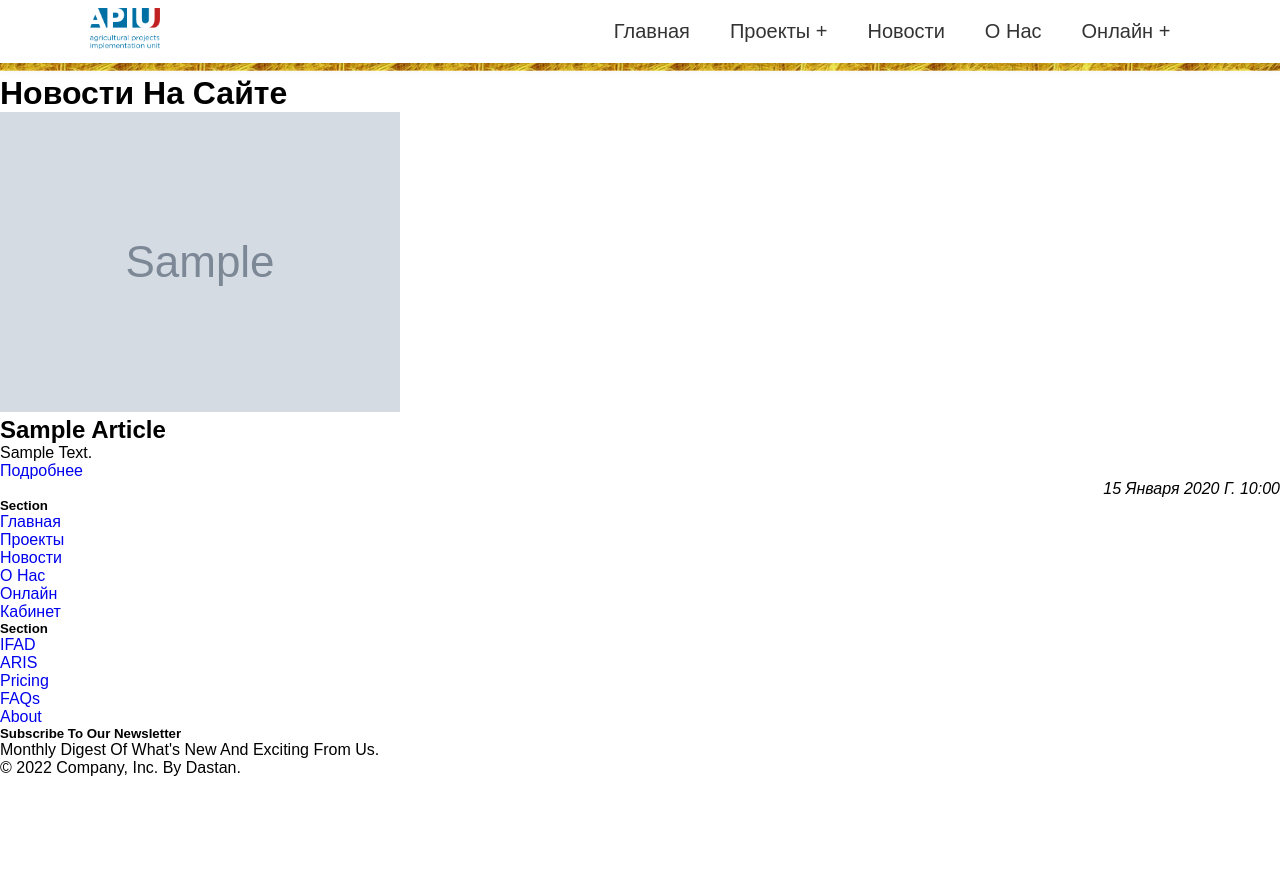
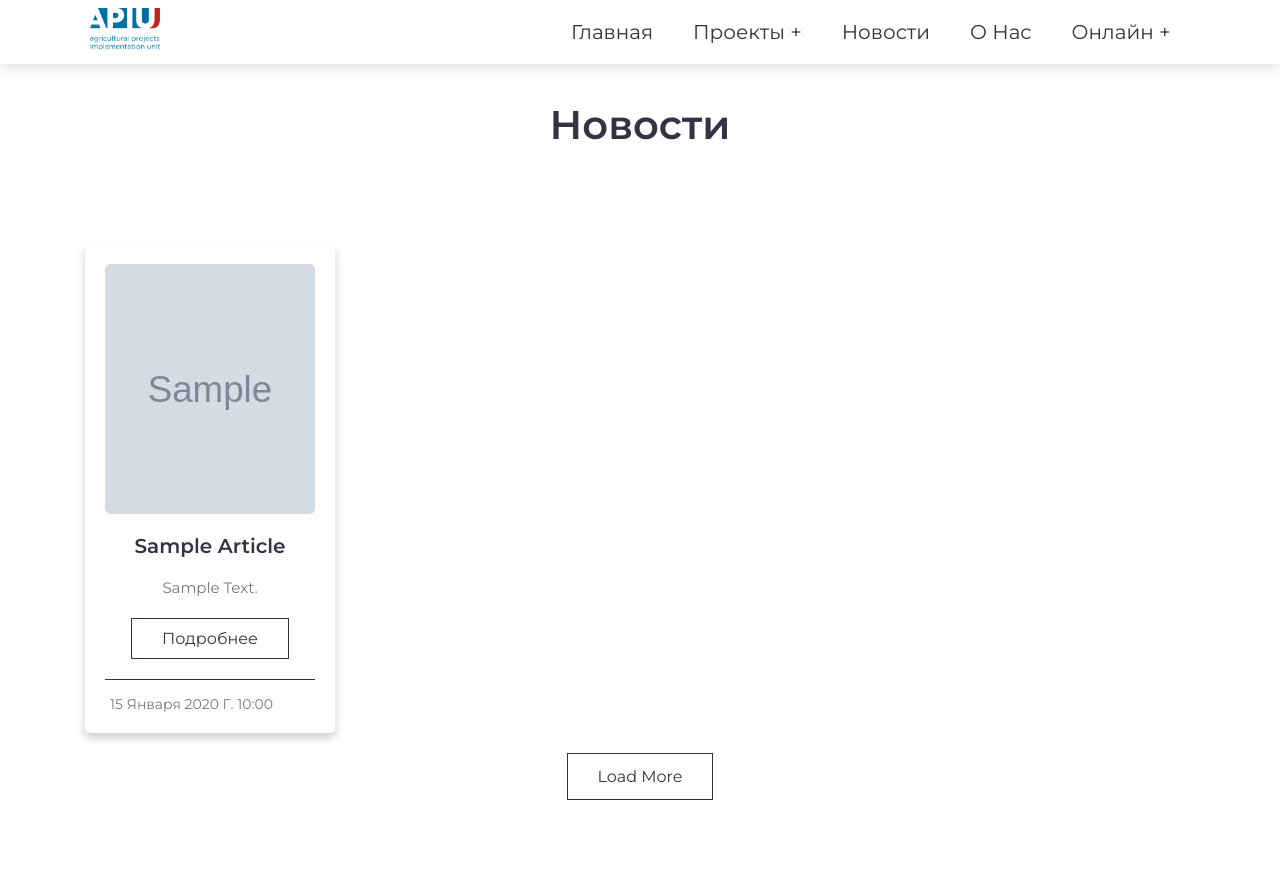
Before and after one commit to jaman-bala/apiu-site, a Django app: page /news/ in a window 1280 px wide. After the commit the page ends 800 px from the top, so only its background shows below. Run offline with Django 4.2, Linux system fonts and the light colour scheme; tables that the repository leaves empty hold one stand-in row (values such as "Sample post"); grey boxes marked "Sample" are stand-in pictures.

Commit message:
add news css html

```diff
--- a/backend/apps/cloude/templates/main/base.html
+++ b/backend/apps/cloude/templates/main/base.html
@@ -9,6 +9,7 @@
     <link rel="stylesheet" href="{% static '/css/main1.css' %}" />
     <link rel="stylesheet" href="{% static '/css/project.css' %}" />
     <link rel="stylesheet" href="{% static '/css/navbar.css' %}" />
+    <link rel="stylesheet" href="{% static '/css/news.css' %}" />
     {% comment %} <link
       rel="stylesheet"
       href="https://cdn.jsdelivr.net/npm/bootstrap@5.2.3/dist/css/bootstrap.min.css"
@@ -25,7 +26,7 @@
   </head>
 
   <body>
-    <img src="{% static 'img/logo.png' %}" class="p-auto"  width="100%"  alt="img-logo">
+
 
     <header>
 
@@ -61,63 +62,6 @@
         </ul>
       </nav>
     </header>
-
-
-    {% comment %} <nav class="navbar navbar-expand-lg navbar-light bg-light">
-      <div class="container">
-        <a class="navbar-brand p-0" href="/">
-          <img
-            src="{% static '/img/APIU_logo.png' %}"
-            alt="Logo"
-            width="70"
-          />
-        </a>
-        <button
-          class="navbar-toggler"
-          type="button"
-          data-bs-toggle="collapse"
-          data-bs-target="#navbarNav"
-          aria-controls="navbarNav"
-          aria-expanded="false"
-          aria-label="Toggle navigation"
-        >
-          <span class="navbar-toggler-icon"></span>
-        </button>
-        <div class="collapse navbar-collapse" id="navbarSupportedContent">
-          <ul class="navbar-nav">
-            <li class="nav-item">
-              <a class="nav-link active" aria-current="page" href="{% url 'home' %}"
-                >Главная</a
-              >
-            </li>
-            <li class="nav-item dropdown">
-              <a class="nav-link dropdown-toggle" href="#" id="navbarDropdown" role="button" data-bs-toggle="dropdown" aria-expanded="false">
-                Проекты
-              </a>
-              <ul class="dropdown-menu" aria-labelledby="navbarDropdown">
-                <li>
-                  <a class="dropdown-item" href="{% url 'project' %}">ПОДР</a>
-              </ul>
-            </li>
-            <li class="nav-item">
-              <a class="nav-link" href="{% url 'news_home' %}">Новости</a>
-            </li>
-            <li class="nav-item">
-              <a class="nav-link" href="{% url 'about' %}">О Нас</a>
-            </li>
-              <li class="nav-item dropdown">
-                <a class="nav-link dropdown-toggle" href="#" id="navbarDropdown" role="button" data-bs-toggle="dropdown" aria-expanded="false">
-                  Онлайн
-                </a>
-                <ul class="dropdown-menu" aria-labelledby="navbarDropdown">
-                  <li><a class="dropdown-item" href="{% url 'online' %}">Онлайн вопросы</a></li>
-                  <li><a class="dropdown-item" href="{% url 'create' %}">Задать онлайн вопрос</a></li>
-                </ul>
-              </li>
-          </ul>
-        </div>
-      </div>
-    </nav> {% endcomment %}
     </div>
 
 
@@ -125,52 +69,7 @@
 
     {% block content %} {% endblock %}
 
-    <div class="container">
-      <footer class="py-5">
-        <div class="row">
-          <div class="col-6 col-md-2 mb-3">
-            <h5>Section</h5>
-            <ul class="nav flex-column">
-              <li class="nav-item mb-2"><a href="#" class="nav-link p-0 text-muted">Главная</a></li>
-              <li class="nav-item mb-2"><a href="#" class="nav-link p-0 text-muted">Проекты</a></li>
-              <li class="nav-item mb-2"><a href="#" class="nav-link p-0 text-muted">Новости</a></li>
-              <li class="nav-item mb-2"><a href="#" class="nav-link p-0 text-muted">О Нас</a></li>
-              <li class="nav-item mb-2"><a href="#" class="nav-link p-0 text-muted">Онлайн</a></li>
-              <li class="nav-item mb-2"><a href="{% url 'sign_in' %}" class="nav-link p-0 text-muted">Кабинет</a></li>
-            </ul>
-          </div>
 
-          <div class="col-6 col-md-2 mb-3">
-            <h5>Section</h5>
-            <ul class="nav flex-column">
-              <li class="nav-item mb-2"><a href="#" class="nav-link p-0 text-muted">IFAD</a></li>
-              <li class="nav-item mb-2"><a href="#" class="nav-link p-0 text-muted">ARIS</a></li>
-              <li class="nav-item mb-2"><a href="#" class="nav-link p-0 text-muted">Pricing</a></li>
-              <li class="nav-item mb-2"><a href="#" class="nav-link p-0 text-muted">FAQs</a></li>
-              <li class="nav-item mb-2"><a href="#" class="nav-link p-0 text-muted">About</a></li>
-            </ul>
-          </div>
-
-
-
-          <div class="col-md-5 offset-md-1 mb-3">
-            <form data-dashlane-rid="139b45f586e3082f" data-form-type="newsletter">
-              <h5>Subscribe to our newsletter</h5>
-              <p>Monthly digest of what's new and exciting from us.</p>
-
-        </div>
-
-        <div class="d-flex flex-column flex-sm-row justify-content-between py-4 my-4 border-top">
-          <p class="text-muted">© 2022 Company, Inc. by Dastan.</p>
-          <ul class="list-unstyled d-flex">
-            <li class="ms-3"><a class="bi-twitter" href="#"><svg class="bi" width="24" height="24"><use xlink:href="#twitter"></use></svg></a></li>
-            <li class="ms-3"><a class="bi-instagram" href="#"><svg class="bi" width="24" height="24"><use xlink:href="#instagram"></use></svg></a></li>
-            <li class="ms-3"><a class="bi-facebook" href="#"><svg class="bi" width="24" height="24"><use xlink:href="#facebook"></use></svg></a></li>
-            <li class="ms-3"><a class="bi-whatsapp" href="#"><svg class="bi" width="24" height="24"><use xlink:href="#whatsapp"></use></svg></a></li>
-          </ul>
-        </div>
-      </footer>
-    </div>
 
 
 
@@ -185,6 +84,7 @@
     <script src="https://cdn.jsdelivr.net/npm/bootstrap@5.0.2/dist/js/bootstrap.min.js" integrity="sha384-cVKIPhGWiC2Al4u+LWgxfKTRIcfu0JTxR+EQDz/bgldoEyl4H0zUF0QKbrJ0EcQF" crossorigin="anonymous"></script>
     <script src="{% static './js/main.js' %}"  defer></script>
     <script src="{% static 'js/main1.js' %}"  defer></script>
+    <script src="{% static 'js/news.js' %}"  defer></script>
 
 
   </body>
--- a/backend/apps/cloude/templates/main/index.html
+++ b/backend/apps/cloude/templates/main/index.html
@@ -1,6 +1,6 @@
 {% extends 'main/base.html' %} {% block content %} {% load static %}
 
-
+<img src="{% static 'img/logo.png' %}" class="p-auto"  width="100%"  alt="img-logo">
 
 
 <main3>
--- a/backend/apps/news/templates/news/news_home.html
+++ b/backend/apps/news/templates/news/news_home.html
@@ -2,7 +2,36 @@
 
 {% block content %}
 
-<h1 class="text-center p-3" height="200px">Новости на сайте</h1>
+<fon>
+  <div class="container__news">
+
+    <h1 class="heading">Новости</h1>
+
+    <div class="box-container">
+      {% for el in news %}
+       <div class="box">
+          <div class="image">
+             <img src="{{ el.img.url }}" alt="">
+          </div>
+          <div class="content">
+             <h3>{{ el.title}}</h3>
+             <p>{{ el.full_text | truncatewords:8}}</p>
+             <a href="{% url 'news_detail' el.id %}" class="btn">Подробнее</a>
+             <div class="icons">
+                <span> <i class="fas fa-calendar"></i>{{el.date}}</span>
+
+             </div>
+          </div>
+       </div>
+       {% endfor %}
+      </div>
+      <div id="load-more"> load more </div>
+   </div>
+</fon>
+
+
+
+{% comment %} <h1 class="text-center p-3" height="200px">Новости на сайте</h1>
 
 <div class="container">
 <div class="row row-cols-1 row-cols-md-3 g-4">
@@ -24,7 +53,7 @@
       </div>
       {% endfor %}
     </div>
-  </div>
+  </div> {% endcomment %}
 
 
 {%endblock%}
--- /dev/null
+++ b/backend/static/css/news.css
@@ -0,0 +1,153 @@
+@import url('https://fonts.googleapis.com/css2?family=Montserrat:wght@100;200;300;400;500;600&display=swap');
+
+
+*{
+    font-family: 'Montserrat', sans-serif;
+    margin:0; padding:0;
+    box-sizing: border-box;
+    outline: none; border:none;
+    text-decoration: none;
+    text-transform: capitalize;
+    transition: all .2s linear;
+}
+
+fon{
+    background-color: #dc143c22;
+}
+
+.container__news{
+    max-width: 1200px;
+    margin: 0 auto;
+    text-align: center;
+    padding:25px 20px;
+}
+
+.container__news .heading{
+    padding: 75px;
+    font-size: 40px;
+    margin-bottom: 20px;
+    color:#334;
+  }
+
+.container__news .box-container{
+    display: grid;
+    grid-template-columns: repeat(auto-fit, minmax(350px, 1fr));
+    gap:20px;
+}
+
+.container__news .box-container .box{
+    background-color: #fff;
+    padding:20px;
+    border-radius: 5px;
+    box-shadow: 0 5px 10px rgba(0,0,0,.2);
+    display: none;
+  }
+
+.container__news .box-container .box:nth-child(1),
+.container__news .box-container .box:nth-child(2),
+.container__news .box-container .box:nth-child(3){
+    display: inline-block;
+}
+
+.container__news .box-container .box .image{
+    margin-bottom: 20px;
+    overflow: hidden;
+    height: 250px;
+    border-radius: 5px;
+}
+
+.container__news .box-container .box .image img{
+    height: 100%;
+    width: 100%;
+    object-fit: cover;
+}
+
+.container__news .box-container .box:hover .image img{
+    transform: scale(1.1);
+}
+
+.container__news .box-container .box .content h3{
+    font-size: 20px;
+    color:#334;
+}
+
+.container__news .box-container .box .content p{
+    font-size: 15px;
+    color:#777;
+    line-height: 2;
+    padding:15px 0;
+}
+
+.container__news .box-container .box .content .btn{
+    display: inline-block;
+    padding:10px 30px;
+    border:1px solid #334;
+    color:#334;
+    font-size: 16px;
+}
+
+.container__news .box-container .box .content .btn:hover{
+    background-color: crimson;
+    border-color: crimson;
+    color:#fff;
+}
+
+.container__news .box-container .box .content .icons{
+    display: flex;
+    align-items: center;
+    justify-content: space-between;
+    margin-top: 20px;
+    padding-top: 15px;
+    border-top:1px solid #334;
+}
+
+.container__news .box-container .box .content .icons span{
+    font-size: 14px;
+    color:#777;
+}
+
+.container__news .box-container .box .content .icons span i{
+    color:crimson;
+    padding-right: 5px;
+}
+
+#load-more{
+    margin-top: 20px;
+    display: inline-block;
+    padding:13px 30px;
+    border:1px solid #334;
+    color:#334;
+    font-size: 16px;
+    background-color: #fff;
+    cursor: pointer;
+}
+
+#load-more:hover{
+    background-color: crimson;
+    border-color: crimson;
+    color:#fff;
+}
+
+@media (max-width:450px){
+
+    .container__news .heading{
+        font-size: 25px;
+    }
+
+.container__news .box-container{
+    grid-template-columns: 1fr;
+    }
+
+.container__news .box-container .box .image{
+    height: 200px;
+    }
+
+.container__news .box-container .box .content p{
+    font-size: 12px;
+    }
+
+.container__news .box-container .box .content .icons span{
+    font-size: 12px;
+    }
+
+}
--- /dev/null
+++ b/backend/static/js/news.js
@@ -0,0 +1,14 @@
+let loadMoreBtn = document.querySelector('#load-more');
+    let currentItem = 3;
+
+    loadMoreBtn.onclick = () =>{
+       let boxes = [...document.querySelectorAll('.container__news .box-container .box')];
+       for (var i = currentItem; i < currentItem + 3; i++){
+          boxes[i].style.display = 'inline-block';
+       }
+       currentItem += 3;
+
+       if(currentItem >= boxes.length){
+          loadMoreBtn.style.display = 'none';
+       }
+    }
```
